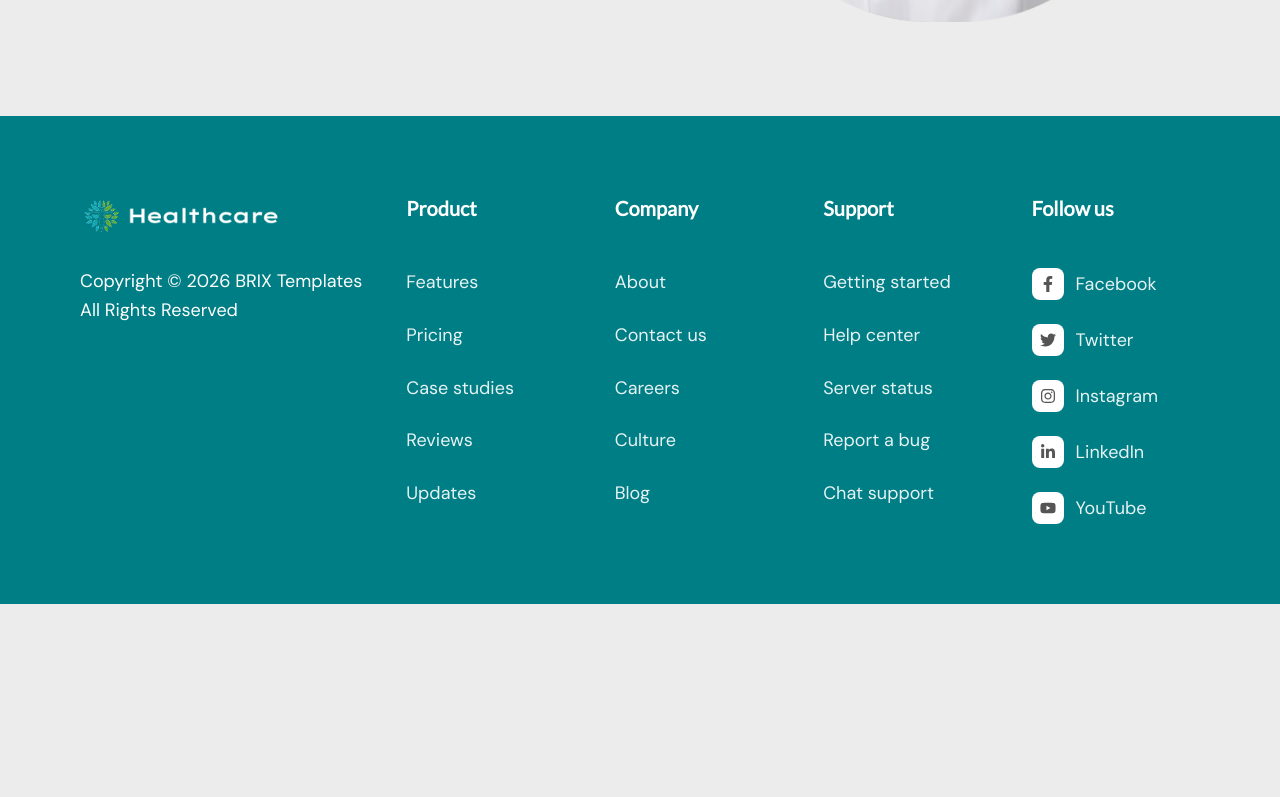
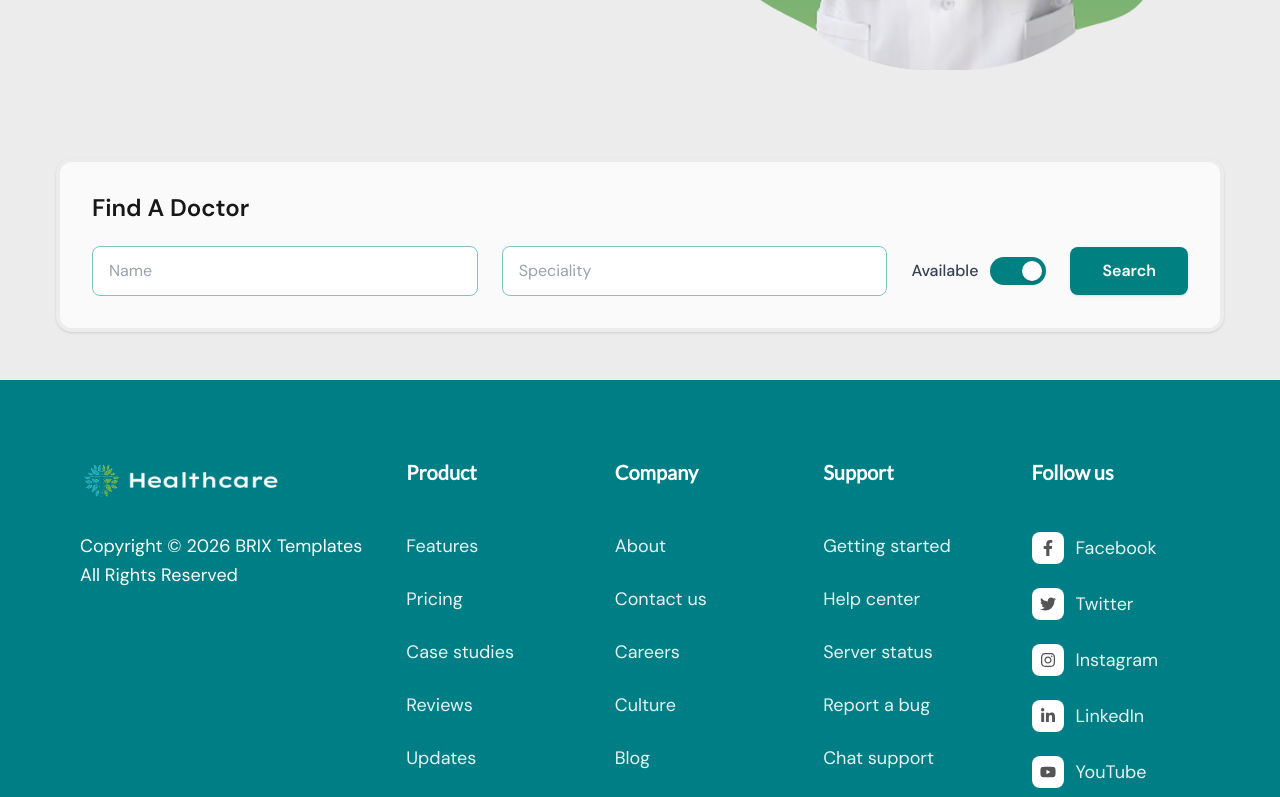
Before and after one commit to owaisnadeem18/mern-doctor-appointment, a Next.js app in the folder frontend/: page / in a window 1280 px wide. Shown: the part 684-1481 px from the top of the page. Before the commit the page ends 1288 px from the top, so only its background shows below. Built offline with nearby package versions, Linux system fonts and the light colour scheme; a web font is replaced by a local one.

Commit message:
find a doctor componentr

```diff
--- a/frontend/src/app/(landing)/page.js
+++ b/frontend/src/app/(landing)/page.js
@@ -1,10 +1,12 @@
+import FindDoctor from '@/components/FindDoctor'
 import HeroSection from '@/components/HeroSection'
 import React from 'react'
 
 const page = () => {
   return (
-    <div className="min-h-[calc(100vh-80px)] page-container"  >
+    <div className="min-h-[calc(100vh-80px)] page-container flex flex-col gap-12 py-12"  >
       <HeroSection/>
+      <FindDoctor/>
     </div>
   )
 }
--- a/frontend/src/app/globals.css
+++ b/frontend/src/app/globals.css
@@ -9,6 +9,7 @@
   --brand-dark: #333333;
   --brand-muted: #000000B2;
   --brand-light-green: #6EAB36;
+  --brand-off-white: #FAFAFA;
   --brand-blue: #007E85;
   --brand-gray: #555555;
 
@@ -67,6 +68,7 @@
   --color-brand-muted: var(--brand-muted);
   --color-brand-green: var(--brand-light-green);
   --color-brand-blue: var(--brand-blue);
+  --color-brand-offwhite: var(--brand-off-white);
   --color-brand-teal: var(--brand-teal);
   --color-gray-footer: var(--brand-gray);
 }
--- /dev/null
+++ b/frontend/src/components/FindDoctor.jsx
@@ -0,0 +1,58 @@
+"use client";
+import React, { useState } from 'react';
+
+const FindDoctor = () => {
+
+  const [isAvailable, setIsAvailable] = useState(true);
+
+  return (
+    <div className="w-full page-container bg-brand-offwhite border-4 border-[#ECECEC] rounded-2xl p-6 md:p-8 font-primary shadow-sm flex flex-col gap-4 md:gap-6 ">
+      {/* Heading */}
+      <h2 className="text-h2 ">
+        Find A Doctor
+      </h2>
+
+      {/* Form Container */}
+      <div className="flex flex-col md:flex-row md:items-center justify-between gap-4 md:gap-6">
+
+        {/* Name Input */}
+        <div className="flex-1">
+          <input
+            type="text"
+            placeholder="Name"
+            className="w-full px-4 py-3 border border-[#7BC4C4] rounded-lg text-sm md:text-base text-gray-700 placeholder-gray-400 focus:outline-none focus:ring-2 focus:ring-[#008080] bg-white transition-all"
+          />
+        </div>
+
+        {/* Speciality Input */}
+        <div className="flex-1">
+          <input
+            type="text"
+            placeholder="Speciality"
+            className="w-full px-4 py-3 border border-[#7BC4C4] rounded-lg text-sm md:text-base text-gray-700 placeholder-gray-400 focus:outline-none focus:ring-2 focus:ring-[#008080] bg-white transition-all"
+          />
+        </div>
+
+        {/* Available Toggle Switch */}
+        <div className="flex items-center gap-3 min-w-fit cursor-pointer select-none" onClick={() => setIsAvailable(!isAvailable)}>
+          <span className="text-sm md:text-base font-medium text-gray-700">
+            Available
+          </span>
+          <div className={`w-14 h-7 flex items-center rounded-full p-1 transition-colors duration-300 ${isAvailable ? 'bg-[#008080]' : 'bg-gray-300'}`}>
+            <div className={`bg-white w-5 h-5 rounded-full shadow-md transform transition-transform duration-300 ${isAvailable ? 'translate-x-7' : 'translate-x-0'}`} />
+          </div>
+        </div>
+
+        {/* Search Button */}
+        <div className="w-full md:w-auto">
+          <button className="w-full md:w-auto px-8 py-3 bg-[#008080] text-white font-semibold rounded-lg hover:bg-[#006666] transition-colors duration-300 text-sm md:text-base shadow-sm">
+            Search
+          </button>
+        </div>
+
+      </div>
+    </div>
+  );
+};
+
+export default FindDoctor;
```
